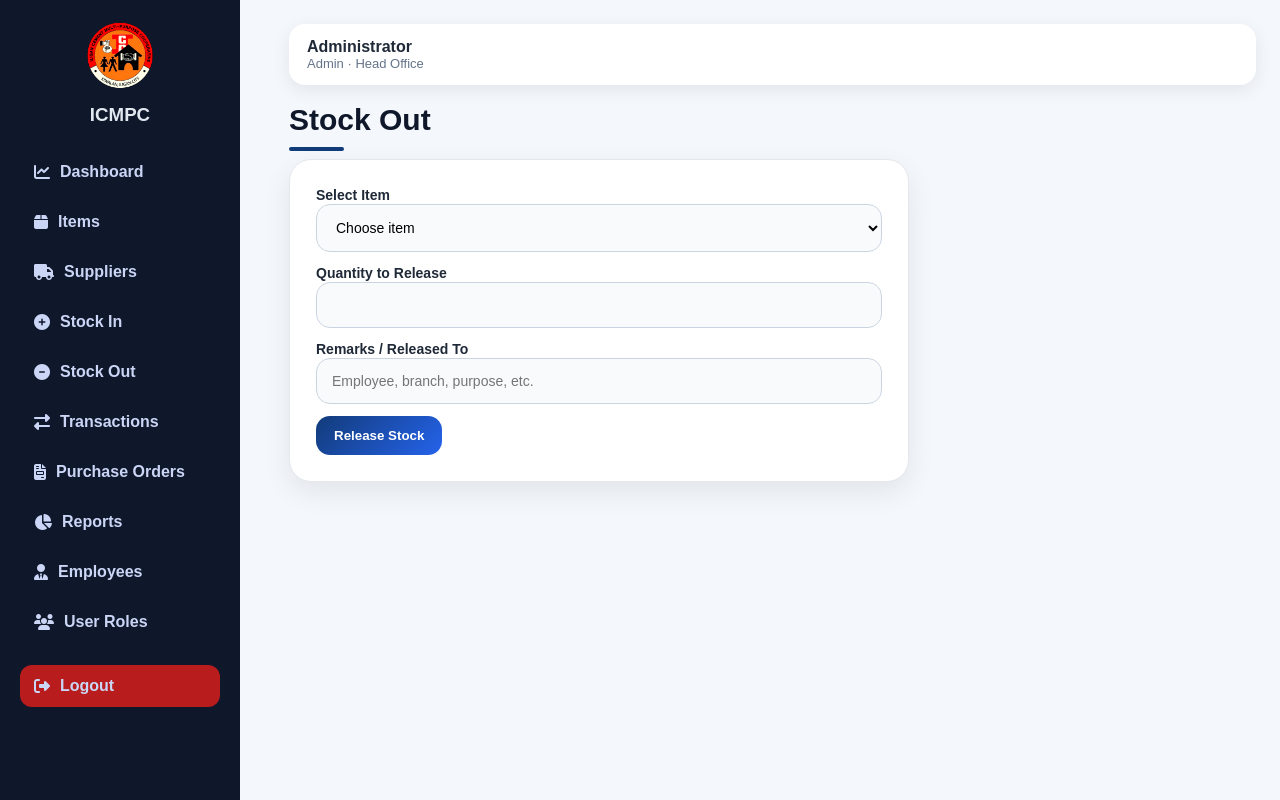
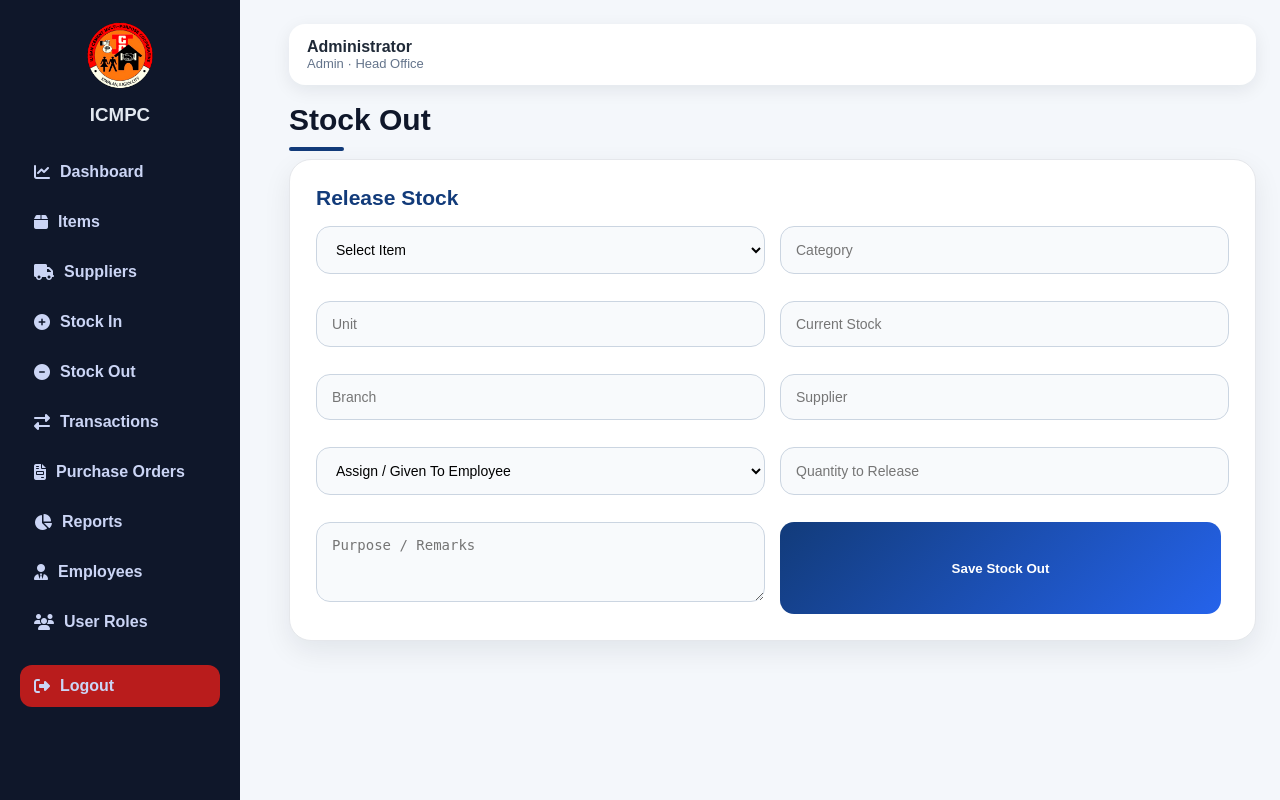
Before and after one commit to hamotk1010-cloud/icmpc-inventory-system, a Flask app: page /stock-out in a window 1280 px wide. Run offline with Flask 3, Linux system fonts and the light colour scheme; a user stored in the database is signed in; data that the repository does not hold is empty; some libraries are stand-ins or nearby versions.

Commit message:
Add stock details autofill and transaction filters

```diff
--- a/app.py
+++ b/app.py
@@ -317,6 +317,13 @@ def init_db():
         INSERT INTO users (full_name, username, password, role, branch)
         VALUES (?, ?, ?, ?, ?)
     """), ("Administrator", "admin", "admin123", "admin", "Head Office"))
+
+        # SAFE MIGRATION: add employee_id to stock transactions if missing
+    try:
+        cur.execute("ALTER TABLE stock_transactions ADD COLUMN employee_id INTEGER")
+        conn.commit()
+    except Exception:
+        conn.rollback()
 
     conn.commit()
     conn.close()
@@ -742,6 +749,7 @@ def stock_in():
             return redirect(url_for("stock_in"))
 
         execute(conn, "UPDATE items SET quantity = quantity + ? WHERE id = ?", (quantity, item_id))
+
         execute(conn, """
             INSERT INTO stock_transactions
             (item_id, transaction_type, quantity, remarks, encoded_by, date_created)
@@ -762,7 +770,15 @@ def stock_in():
         return redirect(url_for("stock_in"))
 
     where_sql, params = branch_where("items")
-    item_list = fetchall(conn, f"SELECT * FROM items {where_sql} ORDER BY item_name ASC", params)
+
+    item_list = fetchall(conn, f"""
+        SELECT items.*, suppliers.name AS supplier_name
+        FROM items
+        LEFT JOIN suppliers ON suppliers.id = items.supplier_id
+        {where_sql}
+        ORDER BY items.item_name ASC
+    """, params)
+
     conn.close()
     return render_template("stock_in.html", items=item_list)
 
@@ -778,6 +794,7 @@ def stock_out():
     if request.method == "POST":
         item_id = int(request.form.get("item_id"))
         quantity = int(request.form.get("quantity") or 0)
+        employee_id = request.form.get("employee_id") or None
         remarks = request.form.get("remarks")
 
         item = fetchone(conn, "SELECT * FROM items WHERE id = ?", (item_id,))
@@ -793,16 +810,18 @@ def stock_out():
             return redirect(url_for("stock_out"))
 
         execute(conn, "UPDATE items SET quantity = quantity - ? WHERE id = ?", (quantity, item_id))
+
         execute(conn, """
             INSERT INTO stock_transactions
-            (item_id, transaction_type, quantity, remarks, encoded_by, date_created)
-            VALUES (?, ?, ?, ?, ?, ?)
+            (item_id, transaction_type, quantity, remarks, encoded_by, employee_id, date_created)
+            VALUES (?, ?, ?, ?, ?, ?, ?)
         """, (
             item_id,
             "Stock Out",
             quantity,
             remarks,
             session.get("full_name"),
+            employee_id,
             datetime.now().strftime("%Y-%m-%d %H:%M:%S")
         ))
 
@@ -813,9 +832,19 @@ def stock_out():
         return redirect(url_for("stock_out"))
 
     where_sql, params = branch_where("items")
-    item_list = fetchall(conn, f"SELECT * FROM items {where_sql} ORDER BY item_name ASC", params)
-    conn.close()
-    return render_template("stock_out.html", items=item_list)
+
+    item_list = fetchall(conn, f"""
+        SELECT items.*, suppliers.name AS supplier_name
+        FROM items
+        LEFT JOIN suppliers ON suppliers.id = items.supplier_id
+        {where_sql}
+        ORDER BY items.item_name ASC
+    """, params)
+
+    employee_list = fetchall(conn, "SELECT * FROM employees ORDER BY employee_name ASC")
+
+    conn.close()
+    return render_template("stock_out.html", items=item_list, employees=employee_list)
 
 
 @app.route("/transactions")
@@ -825,15 +854,50 @@ def transactions():
         return check
 
     conn = get_db_connection()
-    rows = fetchall(conn, """
-        SELECT stock_transactions.*, items.item_name, items.branch
+
+    date_from = request.args.get("date_from", "")
+    date_to = request.args.get("date_to", "")
+    category = request.args.get("category", "")
+
+    query = """
+        SELECT stock_transactions.*,
+               items.item_name,
+               items.category,
+               items.unit,
+               items.branch,
+               employees.employee_name
         FROM stock_transactions
         JOIN items ON items.id = stock_transactions.item_id
-        ORDER BY stock_transactions.id DESC
-    """)
-    conn.close()
-
-    return render_template("transactions.html", transactions=rows)
+        LEFT JOIN employees ON employees.id = stock_transactions.employee_id
+        WHERE 1=1
+    """
+
+    params = []
+
+    if date_from:
+        query += " AND DATE(stock_transactions.date_created) >= ?"
+        params.append(date_from)
+
+    if date_to:
+        query += " AND DATE(stock_transactions.date_created) <= ?"
+        params.append(date_to)
+
+    if category:
+        query += " AND items.category = ?"
+        params.append(category)
+
+    query += " ORDER BY stock_transactions.id DESC"
+
+    rows = fetchall(conn, query, tuple(params))
+    conn.close()
+
+    return render_template(
+        "transactions.html",
+        transactions=rows,
+        date_from=date_from,
+        date_to=date_to,
+        category=category
+    )
 
 
 @app.route("/purchase-orders", methods=["GET", "POST"])
--- a/templates/stock_out.html
+++ b/templates/stock_out.html
@@ -1,24 +1,61 @@
 {% extends "base.html" %}
 {% block content %}
+
 <h1>Stock Out</h1>
 
-<section class="panel small-panel">
-    <form method="POST">
-        <label>Select Item</label>
-        <select name="item_id" required>
-            <option value="">Choose item</option>
+<section class="panel">
+    <h2>Release Stock</h2>
+
+    <form method="POST" class="form-grid">
+        <select name="item_id" id="itemSelect" required onchange="fillItemDetails()">
+            <option value="">Select Item</option>
             {% for item in items %}
-            <option value="{{ item.id }}">{{ item.item_name }} — Available: {{ item.quantity }}</option>
+            <option
+                value="{{ item.id }}"
+                data-category="{{ item.category or '' }}"
+                data-unit="{{ item.unit or '' }}"
+                data-quantity="{{ item.quantity or 0 }}"
+                data-branch="{{ item.branch or '' }}"
+                data-supplier="{{ item.supplier_name or 'N/A' }}">
+                {{ item.item_name }}
+            </option>
             {% endfor %}
         </select>
 
-        <label>Quantity to Release</label>
-        <input type="number" name="quantity" required>
+        <input id="categoryBox" placeholder="Category" readonly>
+        <input id="unitBox" placeholder="Unit" readonly>
+        <input id="currentStockBox" placeholder="Current Stock" readonly>
+        <input id="branchBox" placeholder="Branch" readonly>
+        <input id="supplierBox" placeholder="Supplier" readonly>
 
-        <label>Remarks / Released To</label>
-        <input name="remarks" placeholder="Employee, branch, purpose, etc.">
+        <select name="employee_id" required>
+            <option value="">Assign / Given To Employee</option>
+            {% for e in employees %}
+            <option value="{{ e.id }}">
+                {{ e.employee_name }}{% if e.branch %} - {{ e.branch }}{% endif %}
+            </option>
+            {% endfor %}
+        </select>
 
-        <button type="submit">Release Stock</button>
+        <input name="quantity" type="number" placeholder="Quantity to Release" min="1" required>
+
+        <textarea name="remarks" placeholder="Purpose / Remarks"></textarea>
+
+        <button type="submit">Save Stock Out</button>
     </form>
 </section>
+
+<script>
+function fillItemDetails() {
+    const select = document.getElementById("itemSelect");
+    const option = select.options[select.selectedIndex];
+
+    document.getElementById("categoryBox").value = option.getAttribute("data-category") || "";
+    document.getElementById("unitBox").value = option.getAttribute("data-unit") || "";
+    document.getElementById("currentStockBox").value = option.getAttribute("data-quantity") || "";
+    document.getElementById("branchBox").value = option.getAttribute("data-branch") || "";
+    document.getElementById("supplierBox").value = option.getAttribute("data-supplier") || "";
+}
+</script>
+
 {% endblock %}
```
Also changed, not shown: templates/stock_in.html (+39 -11 lines), templates/transactions.html (+61 -10 lines), inventory.db.
